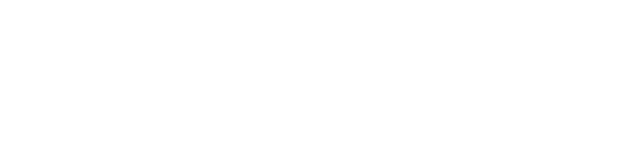
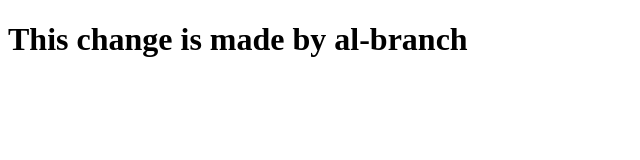
Before and after one commit to skininja673/learning-gitMerge, a plain HTML site: page index.html in a window 1280 px wide. Shown: the whole page, without its empty margins (0-640 px from the left). Drawn offline with Linux system fonts and the light colour scheme.

Commit message:
first change by al-branch

```diff
--- a/index.html
+++ b/index.html
@@ -6,5 +6,7 @@
         <meta name="viewport" content="width=device-width, initial-scale=1.0" />
         <title>Document</title>
     </head>
-    <body></body>
+    <body>
+        <h1>This change is made by al-branch</h1>
+    </body>
 </html>
```
